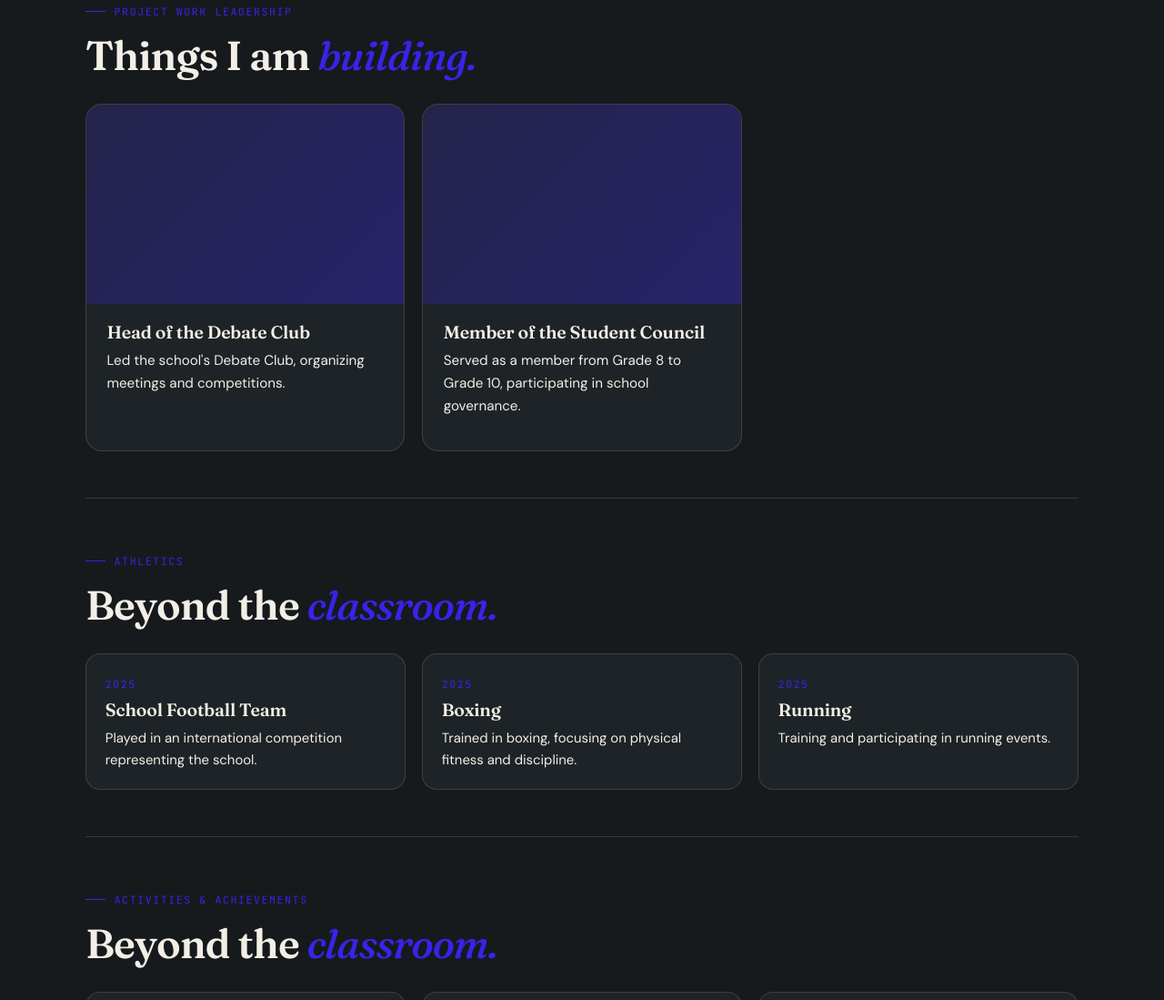
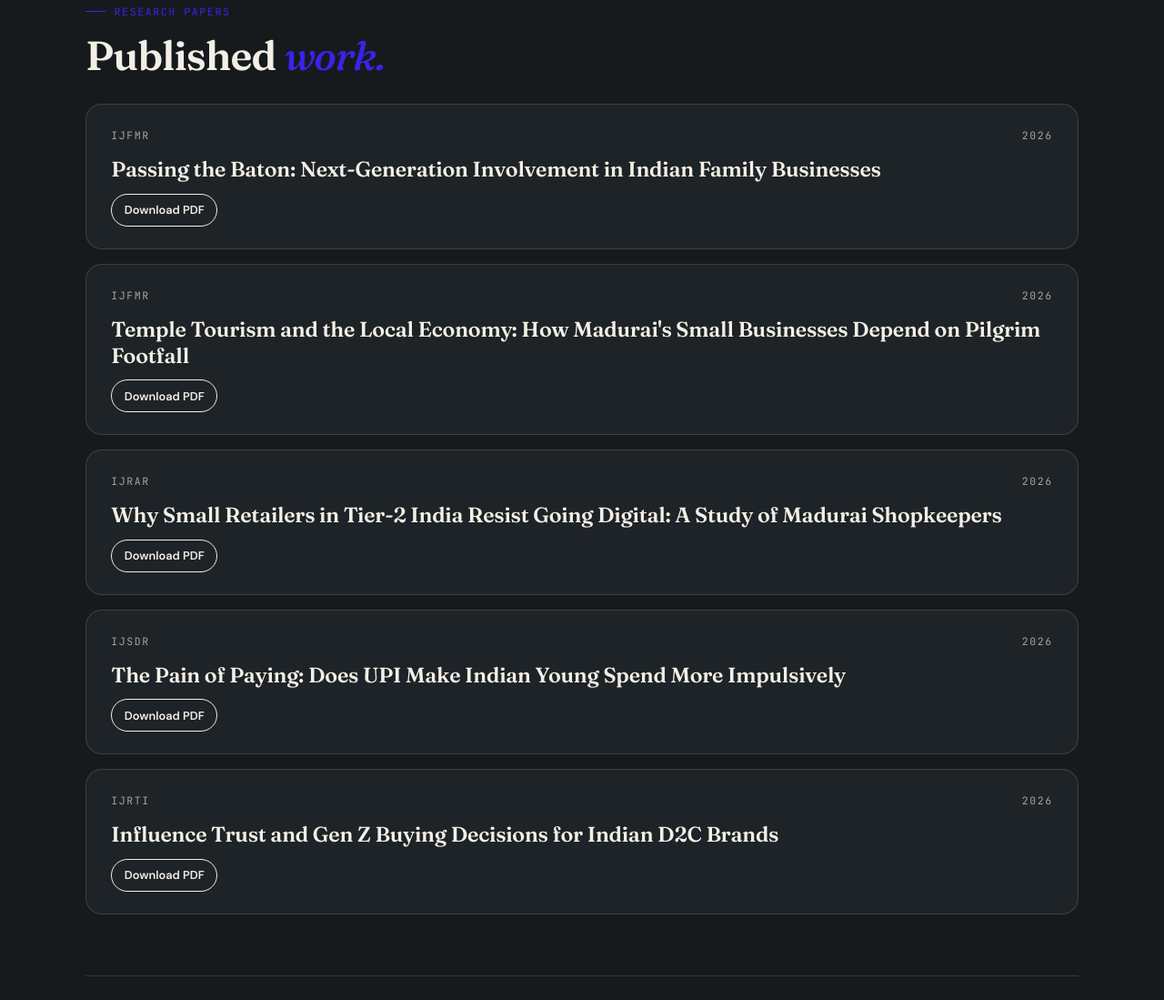
Before and after one commit to miec99/aksh-kapoor, a plain HTML site: page index.html in a window 1280 px wide. Shown: the part 1701-2800 px from the top of the page at 91% size. Drawn offline with Linux system fonts and the light colour scheme.

Commit message:
Deploy Aksh Kapoor's showcase website

```diff
--- a/index.html
+++ b/index.html
@@ -165,7 +165,7 @@ footer a { color: var(--accent); text-decoration: none; font-weight: 600; }
 <body>
     <nav class="nav" id="nav">
         <a href="#top" class="logo">Aksh<em>.</em></a>
-        <ul class="links"><li><a href="#education">Education</a></li><li><a href="#project-work-leadership">Project Work Leadership</a></li><li><a href="#athletics">Athletics</a></li><li><a href="#activities-achievements">Activities &amp; Achievements</a></li><li><a href="#skills-languages">Skills &amp; Languages</a></li><li><a href="#contact">Contact</a></li></ul>
+        <ul class="links"><li><a href="#education">Education</a></li><li><a href="#research-papers">Research Papers</a></li><li><a href="#project-work-leadership">Project Work Leadership</a></li><li><a href="#athletics">Athletics</a></li><li><a href="#activities-achievements">Activities &amp; Achievements</a></li><li><a href="#skills-languages">Skills &amp; Languages</a></li><li><a href="#contact">Contact</a></li></ul>
         <a href="#contact" class="btn btn-solid btn-sm">Connect</a>
     </nav>
     <main>
@@ -211,7 +211,47 @@ footer a { color: var(--accent); text-decoration: none; font-weight: 600; }
 
                         <div class="item-loc" style="font-size:.85em;opacity:.8;margin:2px 0 6px;">📍 Madurai, India</div>
                     </div>
-                </div></div></section><section id="project-work-leadership"><div class="sec-eyebrow mono">Project Work Leadership</div><h2 class="sec-head">Things I am <em>building.</em></h2><div class="proj-grid"><article class="proj">
+                </div></div></section><section id="research-papers"><div class="sec-eyebrow mono">Research Papers</div><h2 class="sec-head">Published <em>work.</em></h2><article class="paper">
+                    <div class="paper-top mono">
+                        <span>IJFMR</span>
+                        <span>2026</span>
+                    </div>
+                    <h3>Passing the Baton: Next-Generation Involvement in Indian Family Businesses</h3>
+
+                    <div class="item-actions"><a href="assets/doc-fae0be7f0d.pdf" class="item-doc" target="_blank" rel="noopener noreferrer" download>Download PDF</a></div>
+                </article><article class="paper">
+                    <div class="paper-top mono">
+                        <span>IJFMR</span>
+                        <span>2026</span>
+                    </div>
+                    <h3>Temple Tourism and the Local Economy: How Madurai&#39;s Small Businesses Depend on Pilgrim Footfall</h3>
+
+                    <div class="item-actions"><a href="assets/doc-29a8528c44.pdf" class="item-doc" target="_blank" rel="noopener noreferrer" download>Download PDF</a></div>
+                </article><article class="paper">
+                    <div class="paper-top mono">
+                        <span>IJRAR</span>
+                        <span>2026</span>
+                    </div>
+                    <h3>Why Small Retailers in Tier-2 India Resist Going Digital: A Study of Madurai Shopkeepers</h3>
+
+                    <div class="item-actions"><a href="assets/doc-78c49a95b1.pdf" class="item-doc" target="_blank" rel="noopener noreferrer" download>Download PDF</a></div>
+                </article><article class="paper">
+                    <div class="paper-top mono">
+                        <span>IJSDR</span>
+                        <span>2026</span>
+                    </div>
+                    <h3>The Pain of Paying: Does UPI Make Indian Young Spend More Impulsively</h3>
+
+                    <div class="item-actions"><a href="assets/doc-2ea9d8470f.pdf" class="item-doc" target="_blank" rel="noopener noreferrer" download>Download PDF</a></div>
+                </article><article class="paper">
+                    <div class="paper-top mono">
+                        <span>IJRTI</span>
+                        <span>2026</span>
+                    </div>
+                    <h3>Influence Trust and Gen Z Buying Decisions for Indian D2C Brands</h3>
+
+                    <div class="item-actions"><a href="assets/doc-878eeb7d69.pdf" class="item-doc" target="_blank" rel="noopener noreferrer" download>Download PDF</a></div>
+                </article></section><section id="project-work-leadership"><div class="sec-eyebrow mono">Project Work Leadership</div><h2 class="sec-head">Things I am <em>building.</em></h2><div class="proj-grid"><article class="proj">
                     <div class="proj-ph"></div>
                     <div class="proj-body">
 
```
